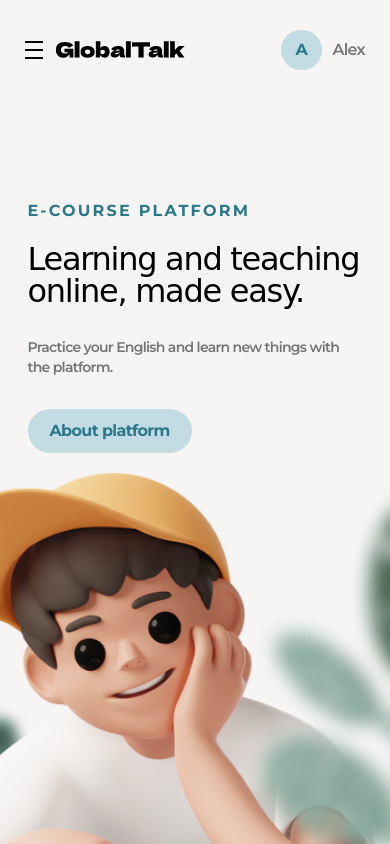
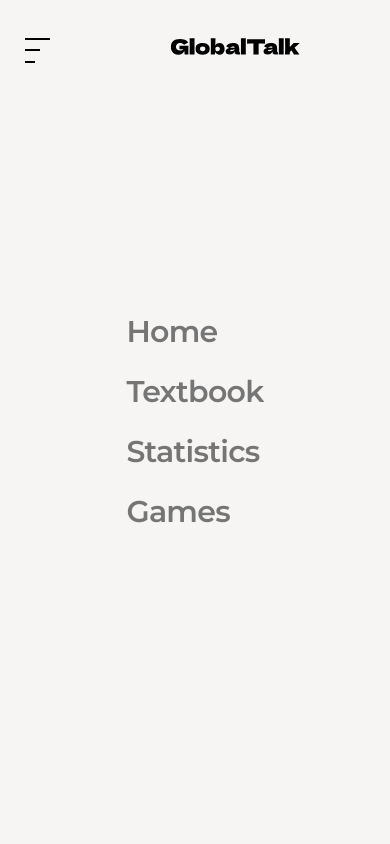
Before and after one commit to m-rozbitska/learning, a plain HTML site: page index.html in a window 390 px wide. Both pictures are taken after a click on the element 40 px from the left and 50 px from the top of the page. Shown: the top 844 px of the page. Drawn offline with Linux system fonts and the light colour scheme; a web font is replaced by a local one.

Commit message:
feat: add changes to burger menu

```diff
--- a/css/style.css
+++ b/css/style.css
@@ -1,4 +1,4 @@
-* {
+ *{
 	padding: 0;
 	margin: 0;
 	border: 0;
@@ -88,12 +88,24 @@ body {
 	letter-spacing: -0.04em;
 }
 
+body.lock {
+	overflow: hidden;
+}
+
 
 .container{
 	max-width: 1180px;
 	margin: 0 auto;
 	flex-direction: column;
 }
+
+@media screen and (max-width: 768px) {
+
+	.container{
+		max-width: 340px;
+	}
+}
+
 
 .title {
 	font-family: 'Dela Gothic One', cursive;
@@ -148,32 +160,7 @@ body {
 	display: flex;
 }
 
-.menu__icon {
-	display: block;
-	width: 30px;
-	height: 18px;
-	position: relative;
-	z-index: 5;
-	cursor: pointer;
-}
 
-span {
-	position: absolute;
-	top: calc(50% - 1px);
-	left: 0;
-	width: 60%;
-	height: 2px;
-	background-color: #000000;
-}
-
-span:first-child {
-	top: 0;
-}
-
-span:last-child {
-	top: auto;
-	bottom: 0;
-}
 
 .menu__list{
 	display: flex;
@@ -191,33 +178,11 @@ span:last-child {
 	color: #000000;
 }
 
-@media (max-width: 768px) {
-	.menu__body{
-		position: absolute;
-		top: 0;
-		left: -100%;
-		height: 100vh;
-		width: 100%;
-		background-color: #945069;
-		display: flex;
-  }
+.menu__body.active{
+	left: 0;
+}
 
-  .menu__list{
-	flex-direction: column;
-	gap: 0;
-	margin: auto;
-  }
 
-  .menu__list-link {
-	display: block;
-	font-size: 30px;
-	line-height: 60px;
-  }
-
-  .header__left {
-	flex-direction: row-reverse;
-  }
-}
 
 .user {
 	display: flex;
@@ -253,6 +218,99 @@ span:last-child {
 	font-size: 16px;
 	line-height: 16px;
 	color: #000000;
+}
+
+@media (max-width: 768px) {
+
+	.logo{
+		padding-left: 120px;
+		z-index: 5;
+	}
+
+	.menu__icon {
+		display: block;
+		width: 25px;
+		height: 25px;
+		position: relative;
+		z-index: 5;
+		cursor: pointer;
+	}
+
+	span {
+		position: absolute;
+		top: calc(50% - 1px);
+		left: 0;
+		width: 100%;
+		height: 2px;
+		background-color: #000000;
+		transition: all .2s;
+	}
+
+	span:first-child {
+		top: 0;
+	}
+
+	span:nth-child(2) {
+		width: 60%;
+	}
+
+	span:last-child {
+		top: auto;
+		bottom: 0;
+		width: 40%;
+	}
+
+	span:nth-child(2).active {
+		transform: scale(0);
+	}
+
+	span:first-child.active {
+		transform: rotate(-45deg);
+		top: calc(50% - 1px);
+	}
+
+	span:last-child.active {
+		transform: rotate(45deg);
+		bottom: calc(50% - 1px);
+	}
+
+	.menu__body{
+		position: absolute;
+		overflow: auto;
+		top: 0;
+		left: -100%;
+		height: 100%;
+		width: 100%;
+		background-color: #F6F5F4;
+		display: flex;
+		z-index: 2;
+  }
+
+  .menu__list{
+	flex-direction: column;
+	gap: 0;
+	margin: auto;
+  }
+
+  .menu__list-link {
+	display: block;
+	font-size: 30px;
+	line-height: 60px;
+  }
+
+  .header__left {
+	flex-direction: row-reverse;
+
+  }
+
+  .user {
+	padding-left: 110px;
+	z-index: 5;
+  }
+
+  .user__btn {
+	display: none;
+}
 }
 
 .welcome {
@@ -311,9 +369,6 @@ span:last-child {
 
 @media screen and (max-width: 768px) {
 
-	.container{
-		max-width: 340px;
-	}
 
 	.title {
 		font-size: 24px;
@@ -347,9 +402,6 @@ span:last-child {
 		margin: 0 auto;
 	}
 
-	.user__btn {
-		display: none;
-	}
 }
 
 
--- a/index.html
+++ b/index.html
@@ -24,7 +24,7 @@
 						<span></span>
 						<span></span>
 					</div>
-						<nav class="menu menu__body">
+						<nav class="menu__body menu">
 							<ul class="menu__list">
 								<li class="menu__list-item">
 									<a href="#home" class="menu__list-link">Home</a>
--- a/index.js
+++ b/index.js
@@ -0,0 +1,21 @@
+const menu = document.querySelector('.menu__body')
+const menuBtn = document.querySelector('.menu__icon')
+
+const body = document.body;
+
+if (menu && menuBtn) {
+	menuBtn.addEventListener('click', () => {
+		menu.classList.toggle('active')
+		menuBtn.classList.toggle('active')
+		body.classList.toggle('lock')
+	})
+
+	menu.querySelectorAll('menu__list-link').forEach(link => {
+		link.addEventListener('click', () => {
+		menu.classList.remove('active')
+		menuBtn.classList.remove('active')
+		body.classList.remove('lock')
+	})
+})
+
+}
```
